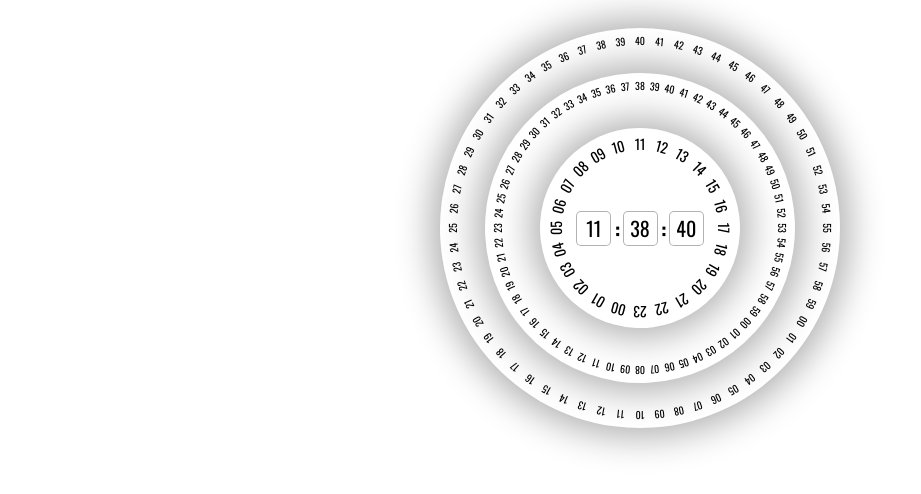
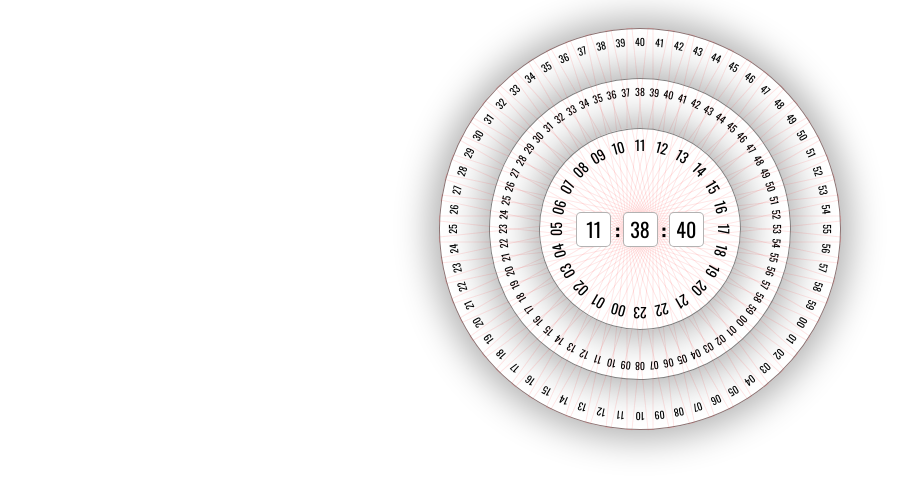
Before and after one commit to shanksdev/watch-ui, a plain HTML site: page index.html in a window 1280 px wide. Shown: the part 58-552 px from the top of the page, without its empty margins (0-921 px from the left). Drawn offline with nearby package versions, Linux system fonts and the light colour scheme.

Commit message:
background design added

```diff
--- a/script.js
+++ b/script.js
@@ -200,7 +200,7 @@ let initializeClock = () => {
     let span = document.createElement('span');
     let transformStyle = 'translateX(-50%) translateY(-50%)';
     span.innerHTML = `<span class="val">${minutes[i]}</span>`;
-    span.classList.add('minutes');
+    span.classList.add('seconds');
     span.style.transform = transformStyle + ` rotateZ(${secondsAngle}deg)`;
     secondsAngle += defaultMinuteSecondsFactor;
     secondsClock.appendChild(span);
--- a/styles.css
+++ b/styles.css
@@ -25,32 +25,35 @@ body {
 }
 
 #hour-clock{
-  /* border:1px solid gray; */
+  border:1px solid gray;
   display:flex; width:200px;height:200px; border-radius:50%; transform-origin:center;position:absolute;transition:all .1s ease-in;
   user-select: none;
   cursor: pointer;
   z-index: 2;
   box-shadow: 0px 0px 35px 10px rgba(0,0,0,0.3);
+  /* background: radial-gradient(rgba(255,0,0,0.05), #9198e5CC); */
 }
 
 #seconds-clock{
-  /* border:1px solid gray; */
+  border:1px solid gray;
   display:flex; width:400px;height:400px; border-radius:50%; transform-origin:center;position:relative;
   transition:all .1s ease-in;
   user-select: none;
   cursor: pointer;
   z-index: 1;
   box-shadow: 0px 0px 35px 10px rgba(0,0,0,0.3);
+  /* background: radial-gradient(rgba(255,0,0,0.05), #9198e5CC); */
 }
 
 #minutes-clock{
-  /* border:1px solid gray; */
-  display:flex; width:310px;height:310px; border-radius:50%; transform-origin:center;position:absolute;
+  border:1px solid gray;
+  display:flex; width:300px;height:300px; border-radius:50%; transform-origin:center;position:absolute;
   transition:all .1s ease-in;
   user-select: none;
   cursor: pointer;
   z-index: 1;
   box-shadow: 0px 0px 35px 10px rgba(0,0,0,0.3);
+  /* background: radial-gradient(rgba(255,0,0,0.05), #9198e500); */
 }
 
 span.hours{
@@ -78,7 +81,7 @@ span.minutes{
 span.seconds{
   position:absolute;top:50%;left:50%;
   transform:translateX(-50%) translateY(-50%);
-  /* border:1px solid pink; */
+  border:1px solid rgba(255,0,0,0.05);
   width:auto;
   height: 100%;
   /* height:calc(100% + 50px); */
@@ -87,9 +90,9 @@ span.seconds{
 }
 
 span.val{
-  /* border-bottom:1px solid red; */
+  /* border:1px solid rgba(0,0,0,0.2); */
   /* background-color: gray; */
-  border-radius: 5px;
+  /* border-radius: 50%; */
   display: inline-block;
   padding: 5;
   width:15px;
```
